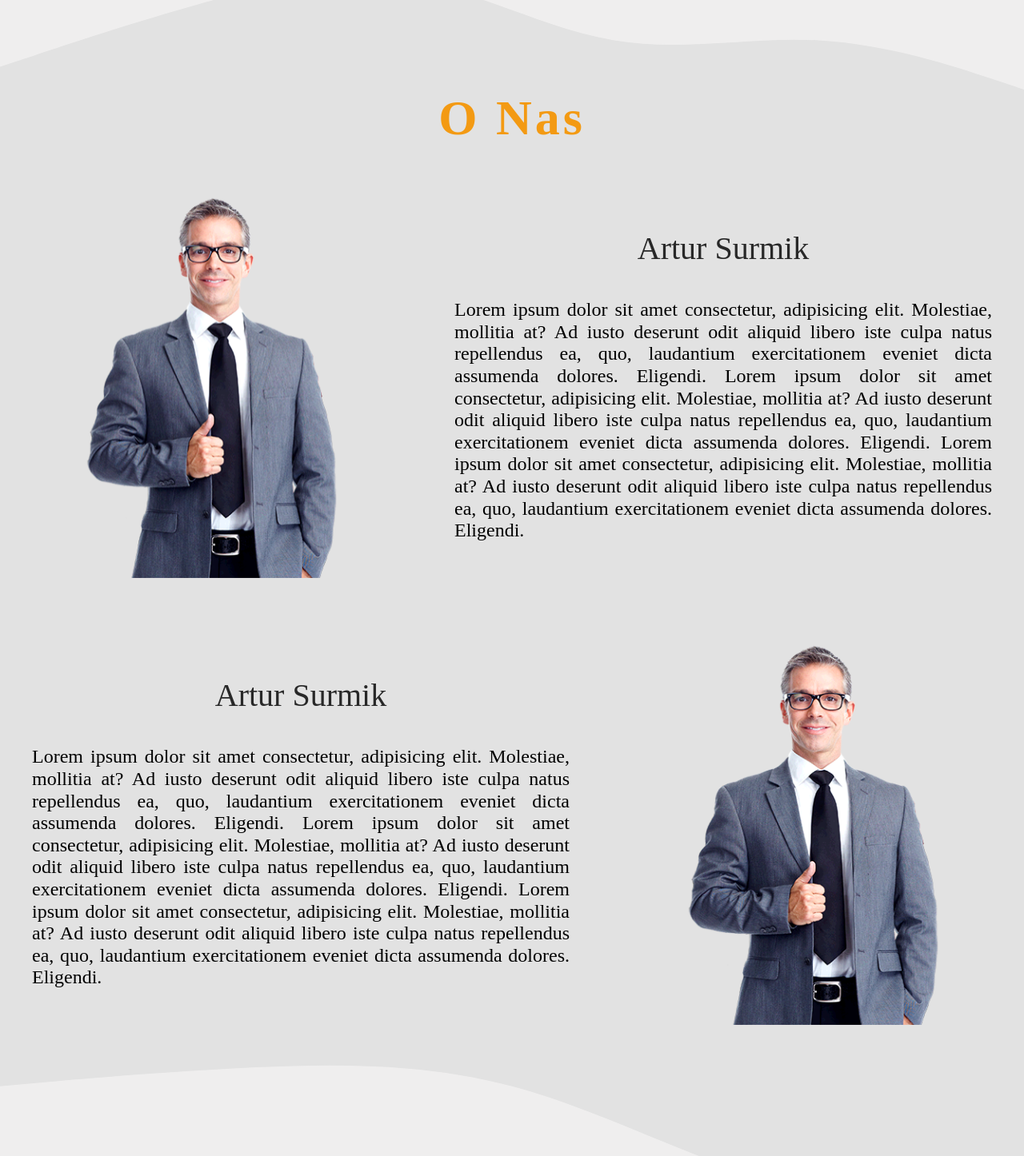
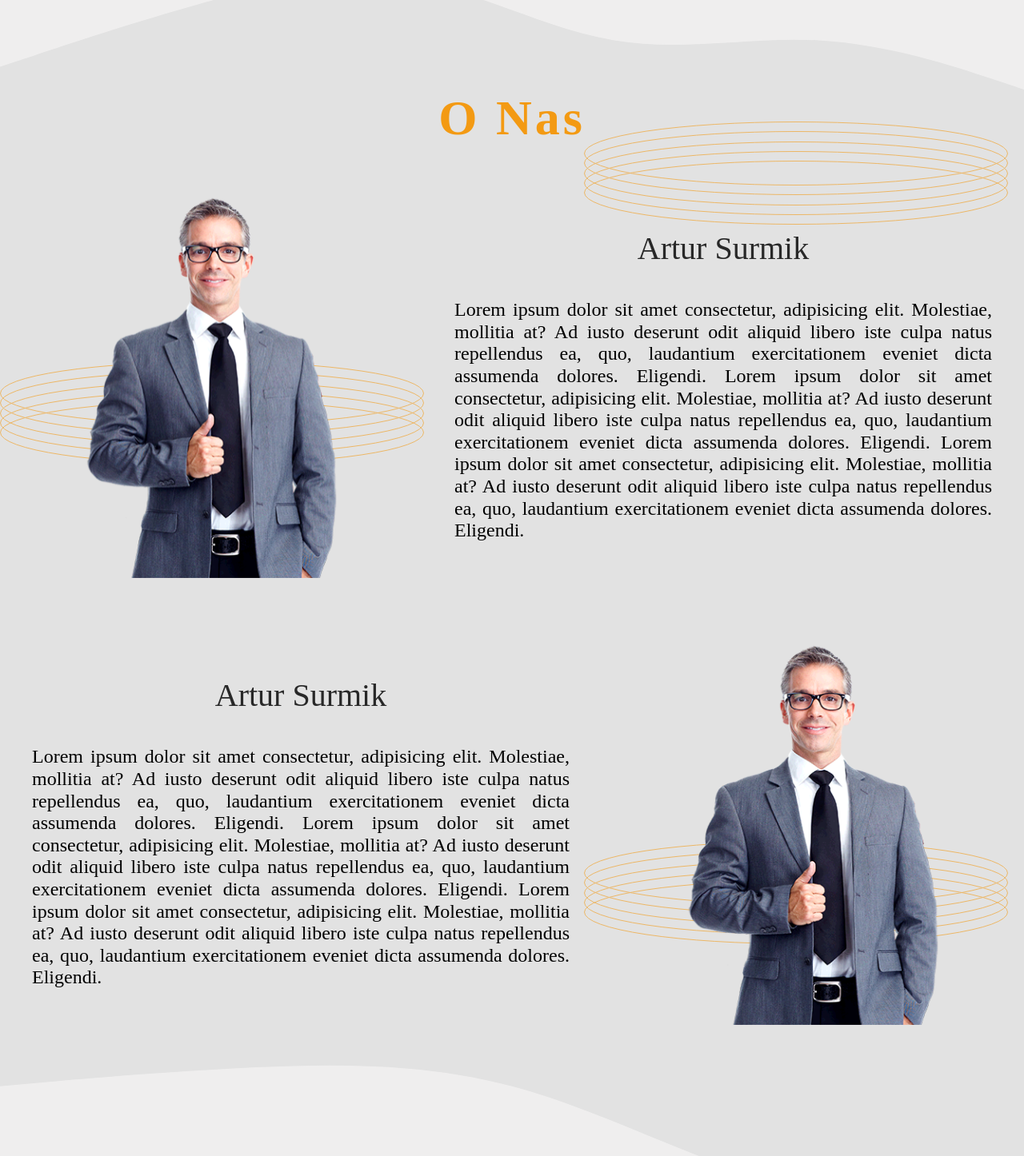
Before and after one commit to mizdebski77/Coaching-website, a React (Create React App) app: page / in a window 1280 px wide. Shown: the part 504-1950 px from the top of the page at 80% size. Built offline with nearby package versions, Linux system fonts and the light colour scheme.

Commit message:
Circles added

```diff
--- a/src/features/Home/About/about.tsx
+++ b/src/features/Home/About/about.tsx
@@ -1,14 +1,19 @@
 import React from 'react';
-import { Article, Avatar, AvatarText, AvatarTextWrapper, AvatarTitle, AvatarWrapper, Container, Title, Wave, Wrapper } from './styledAbout';
+import { Article, Avatar, AvatarText, AvatarTextWrapper, AvatarTitle, AvatarWrapper, Circle, Container, Title, Wave, Wrapper } from './styledAbout';
 import upWave from '../../../common/Images/upWave.svg';
 import avatar from '../../../common/Images/avatar.svg';
 import bottomWave from '../../../common/Images/bottomWave.svg';
+import circle from '../../../common/Images/pattern-circle.svg';
 
 export const About = () => {
     return (
         <Wrapper>
             <Wave src={upWave} />
             <Article>
+                <Circle src={circle} />
+                <Circle src={circle} bottom />
+                <Circle src={circle} top />
+
                 <Container>
                     <Title> O Nas</Title>
 
--- a/src/features/Home/About/styledAbout.ts
+++ b/src/features/Home/About/styledAbout.ts
@@ -11,6 +11,22 @@ export const Wave = styled.img`
 
 export const Article = styled.article`
     background: ${({ theme }) => theme.color.secondColor};
+    position: relative;
+`;
+
+export const Circle = styled.img <{ bottom?: boolean, top?: boolean }>`
+    position: absolute;
+    top: 340px;
+
+    ${({ bottom }) => bottom && css`
+        top: 940px;
+        right: 20px;
+    `};
+
+    ${({ top }) => top && css`
+        top: 40px;
+        right: 20px;
+    `};
 `;
 
 export const Container = styled.div`
@@ -52,6 +68,7 @@ export const Avatar = styled.img`
     max-width: 320px;
     width: 100%;
     margin: 0 auto;
+    z-index: 10;
 `;
 
 export const AvatarTextWrapper = styled.div`
```
Also changed, not shown: src/common/Images/pattern-circle.svg.
